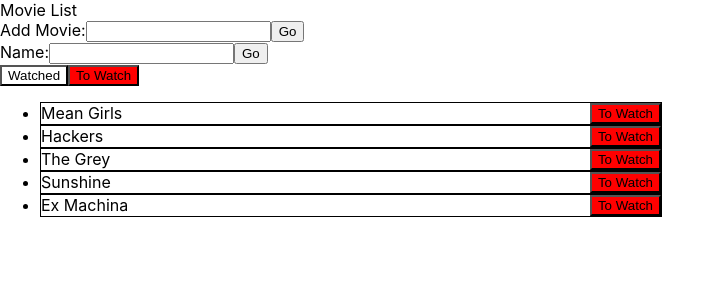
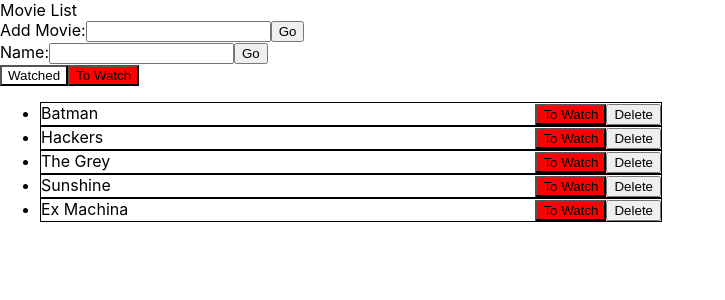
Before and after one commit to mattupham/MovieList, a React (Create React App) app: page / in a window 1280 px wide. Shown: the top 300 px of the page, without its empty margins (0-725 px from the left). Built offline with nearby package versions, Linux system fonts and the light colour scheme.

Commit message:
Add delete movie function

```diff
--- a/src/components/Movie/Movie.tsx
+++ b/src/components/Movie/Movie.tsx
@@ -1,30 +1,35 @@
 import React, { MouseEvent, useState } from "react";
-import { IMovie } from "src/movie-context";
+import { IMovie, useMovieDispatch } from "src/movie-context";
 import styles from "src/components/Movie/Movie.module.scss";
 
 interface IProps {
   movie: IMovie;
   index: number;
-  handleClick: (index: number) => void;
 }
 
-const Movie = ({ movie, index, handleClick }: IProps) => {
+const Movie = ({ movie, index }: IProps) => {
   const [showDetails, setShowDetails] = useState(false);
+  const dispatch = useMovieDispatch();
 
   return (
-    <li
-      onClick={e => setShowDetails(!showDetails)}
-      className={styles.movieItem}
-      key={index}
-    >
+    <li className={styles.movieItem} key={index}>
       <div className={styles.titleContainer}>
+        <div onClick={e => setShowDetails(!showDetails)}>
           <div>{movie.title}</div>
+        </div>
+        <div>
           <button
-          onClick={(e: MouseEvent) => handleClick(index)}
+            onClick={() => dispatch({ type: "TOGGLE_WATCHED", payload: index })}
             style={{ backgroundColor: movie.watched ? "green" : "red" }}
           >
             {movie.watched ? "Watched" : "To Watch"}
           </button>
+          <button
+            onClick={() => dispatch({ type: "DELETE_MOVIE", payload: index })}
+          >
+            Delete
+          </button>
+        </div>
       </div>
       {showDetails && (
         <div>
--- a/src/components/MovieList/MovieList.tsx
+++ b/src/components/MovieList/MovieList.tsx
@@ -4,11 +4,6 @@ import Movie from "src/components/Movie/Movie";
 
 export default function MovieList() {
   const movies = useMovieState();
-  const dispatch = useMovieDispatch();
-
-  const toggleWatched = (index: number) => {
-    dispatch({ type: "TOGGLE_WATCHED", payload: index });
-  };
 
   return (
     <ul>
@@ -18,12 +13,7 @@ export default function MovieList() {
         // )
         // .filter(movie => movie.watched === watchedFilter)
         .map((movie: IMovie, index: number) => (
-          <Movie
-            key={index}
-            index={index}
-            movie={movie}
-            handleClick={(index: number) => toggleWatched(index)}
-          />
+          <Movie key={index} index={index} movie={movie} />
         ))}
     </ul>
   );
--- a/src/movie-context.tsx
+++ b/src/movie-context.tsx
@@ -28,16 +28,25 @@ const toggleWatched = (movies: State, index: number) => {
   return newMovies;
 };
 
+const deleteMovie = (movies: State, index: number) => {
+  const newMovies = [...movies];
+  newMovies.splice(index, 1);
+  return newMovies;
+};
+
 export function movieReducer(state: State, action: Action) {
   switch (action.type) {
     case "ADD_MOVIE": {
       return [...state, action.payload];
     }
+    case "DELETE_MOVIE": {
+      return deleteMovie(state, action.payload);
+    }
     case "TOGGLE_WATCHED": {
       return toggleWatched(state, action.payload);
     }
     default: {
-      throw new Error(`Unhandled action type: ${action.type}`);
+      throw new Error(`Unhandled action type`);
     }
   }
 }
@@ -45,7 +54,7 @@ export function movieReducer(state: State, action: Action) {
 function MovieProvider({ children }: MovieProviderProps) {
   const [state, dispatch] = React.useReducer(movieReducer, [
     {
-      title: "Mean Girls",
+      title: "Batman",
       watched: false,
       year: 1995,
       runTime: 107,
```
Lines whose indentation alone changed are shown as unchanged.
